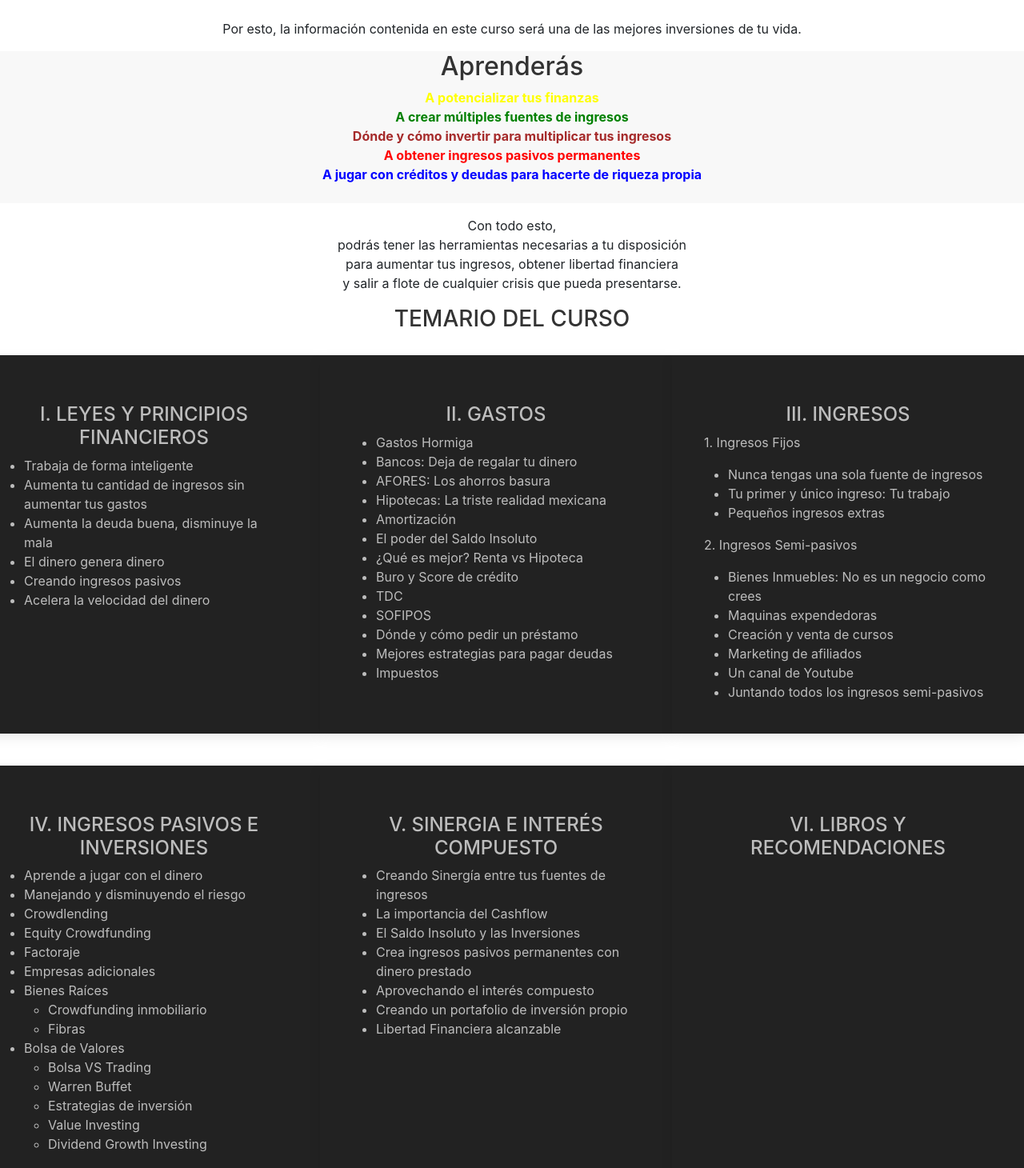
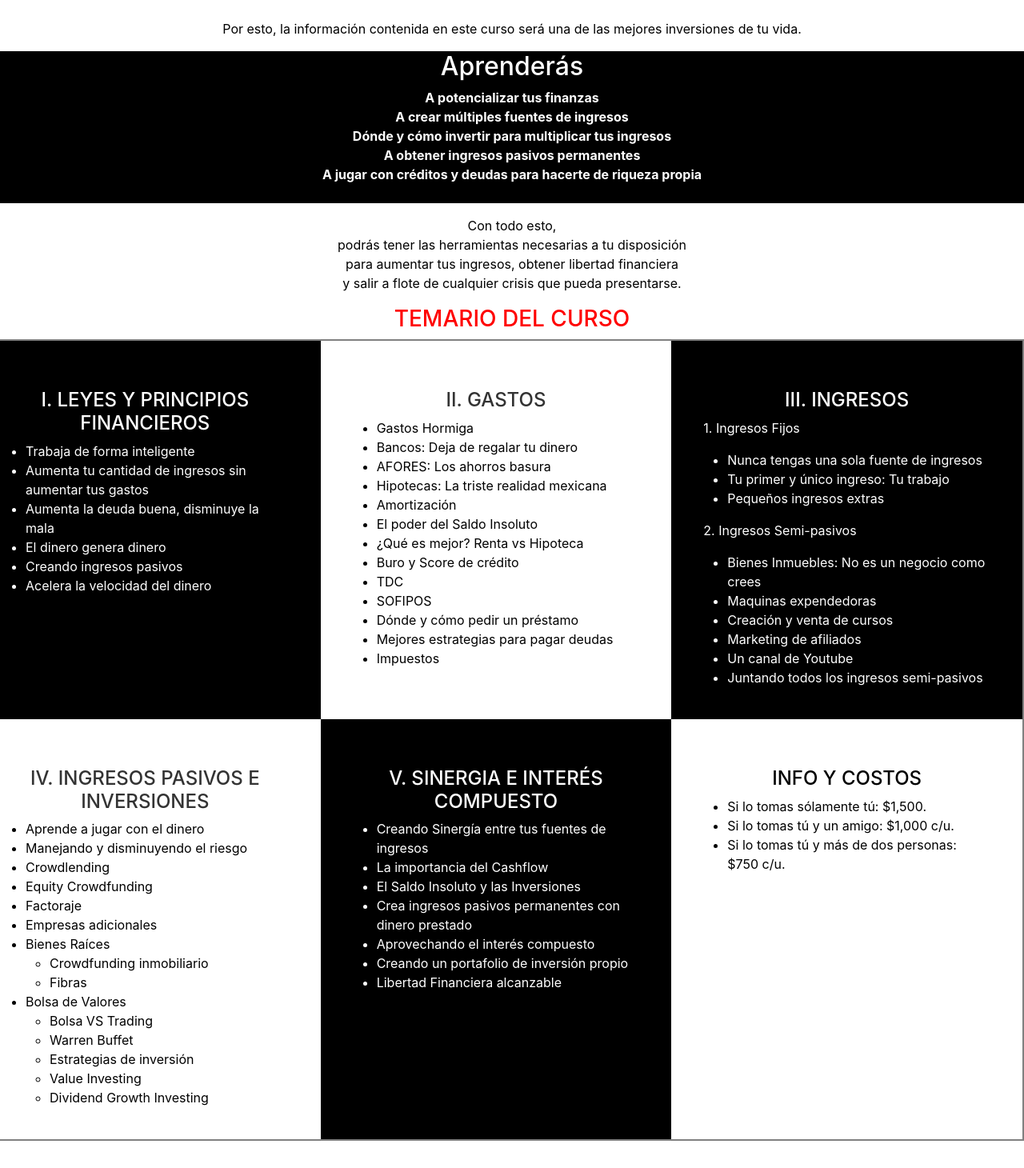
Before and after one commit to rod-amador/Proyecto3Front, a React (Create React App) app: page /cursos in a window 1280 px wide. Shown: the part 310-1770 px from the top of the page at 80% size. Built offline with nearby package versions, Linux system fonts and the light colour scheme.

Commit message:
funcionalidad del logout y lógica terminada

```diff
--- a/src/App.js
+++ b/src/App.js
@@ -3,30 +3,35 @@ import NavBar from './components/NavBar/Navbar';
 import Routes from './Routes';
 
 import AppContext from "./AppContext"
+import { logout } from "./services/authService";
+
 
 //clase para poder usar estados
 
 class App extends Component {
   state = { user: {} }
-
-  //actualizar al usuario
-  //exportaremos el state y la función que lo actualiza
   setUser = (user)=> this.setState( { user } )
 
+  logout = () => {
 
+    logout().then(() => {
+      localStorage.removeItem("user");
+      this.setState({ user: {} });
+    });
+  };
 
   render () {
 
-  const { state, setUser} = this
+  const { state, setUser, logout} = this
 
     return (
 
-      <AppContext.Provider value={  {state, setUser} }>
+      <AppContext.Provider value={  {state, setUser, logout} }>
 
-        <div>
-          <NavBar/>
-          <Routes/>
-        </div>
+            <div>
+              <NavBar/>
+              <Routes/>
+            </div>
 
       </AppContext.Provider>
   );
--- a/src/Routes.js
+++ b/src/Routes.js
@@ -5,20 +5,19 @@ import { Switch, Route } from "react-router-dom";
 // contenido de landing
 import AllHeader from "./components/Header/AllHeader"
 
-// registro y login
-//import Login from "./components/NavBar/Nav-Destinos/Login";
-import Login from "./components/Forms/Login"
-import FormikFormUser from "./components/Forms/Formik"
-
 // enlaces del navbar
 import Cursos from "./components/NavBar/Nav-Destinos/Cursos";
 import Enlaces from "./components/NavBar/Nav-Destinos/Enlaces";
 import Grupos from "./components/NavBar/Nav-Destinos/Grupos";
 
+// si está loggeado
 import Books from "./components/Books/Books";
 import Videos from "./components/Videos/Videos"
+//boton de logout
 
-//Aqui vienen todas las rutas que tenemos
+//No está loggeado
+import Login from "./components/Forms/Login"
+import SignupForm from "./components/Forms/SignupForm";
 
 const Routes = ()=> (
     <Switch>
@@ -27,8 +26,11 @@ const Routes = ()=> (
         <Route exact path= "/cursos"    component={Cursos}          />
         <Route exact path= "/enlaces"   component={Enlaces}         />
         <Route exact path= "/grupos"    component={Grupos}          />
+
+
         <Route exact path= "/login"     component={Login}           />
-        <Route exact path= "/signup"    component={FormikFormUser}  />
+        <Route exact path= "/signup"    component={SignupForm}      />
+
         <Route exact path= "/books"     component={Books}           />
         <Route exact path= "/videos"    component={Videos}          />
 
--- a/src/components/Forms/Formik.js
+++ b/src/components/Forms/SignupForm.js
@@ -28,7 +28,7 @@ const validationSchema = Yup.object().shape(  {
 
 ////////////FORMULARIO
 
-export default function FormikFormUser (){
+export default function SignupForm (){
 
     return (
     <div className="uk-text-center uk-padding">
--- a/src/components/NavBar/Nav-Destinos/Cursos.js
+++ b/src/components/NavBar/Nav-Destinos/Cursos.js
@@ -1,11 +1,13 @@
  import React, { Component } from "react";
+ import {themeWhite, themeBlack, themeRed} from "../../../themes"
 
 class Cursos extends Component {
 
     render() {
       return (
 
-        <div className="uk-align-center uk-text-justified">
+        <div    style={themeWhite}
+                className="uk-align-center uk-text-justified">
 
             <h1 className="uk-text-center">INSCRÍBETE AL CURSO DE FINANZAS Y LIBERTAD FINANCIERA</h1>
 
@@ -22,15 +24,17 @@ class Cursos extends Component {
 
               <section className="uk-background-muted uk-text-center">
 
-                    <h2>Aprenderás </h2>
-                    <ul className="uk-list uk-list-collapse ">
-                        <li style={{color:"yellow"}}> <strong>    A potencializar tus finanzas                                 </strong>   </li>
-                        <li style={{color:"green" }}> <strong>    A crear múltiples fuentes de ingresos                        </strong>   </li>
-                        <li style={{color:"brown" }}> <strong>    Dónde y cómo invertir para multiplicar tus ingresos          </strong>   </li>
-                        <li style={{color:"red"   }}> <strong>    A obtener ingresos pasivos permanentes                       </strong>   </li>
-                        <li style={{color:"blue"  }}> <strong>    A jugar con créditos y deudas para hacerte de riqueza propia </strong>   </li> <br/>
+                <div style={themeBlack}>
+                      <h2 style={{color:"white"}}>Aprenderás </h2>
+
+                      <ul className="uk-list uk-list-collapse" >
+                          <li style={{color:"" }}> <strong>    A potencializar tus finanzas                                 </strong>   </li>
+                          <li style={{color:"" }}> <strong>    A crear múltiples fuentes de ingresos                        </strong>   </li>
+                          <li style={{color:"" }}> <strong>    Dónde y cómo invertir para multiplicar tus ingresos          </strong>   </li>
+                          <li style={{color:"" }}> <strong>    A obtener ingresos pasivos permanentes                       </strong>   </li>
+                          <li style={{color:"" }}> <strong>    A jugar con créditos y deudas para hacerte de riqueza propia </strong>   </li> <br/>
                       </ul>
-
+                </div>
               </section>
 
             <p className="uk-text-center">
@@ -40,12 +44,16 @@ class Cursos extends Component {
                 y salir a flote de cualquier crisis que pueda presentarse.
             </p>
 
+            <h3 className="uk-text-center" style={themeRed}>TEMARIO DEL CURSO</h3>
+        <div style={{border: "solid 2px grey"}}>
 
-            <h3 className="uk-text-center ">TEMARIO DEL CURSO</h3>
+
                   <section className="uk-grid">
 
-                      <article className="uk-width-1-3@m uk-card uk-card-secondary uk-margin-top uk-margin-bottom uk-padding">
-                      <h4 className="uk-text-center uk-margin-top">I. LEYES Y PRINCIPIOS FINANCIEROS</h4>
+                      <article  style={themeBlack}
+                                className="uk-width-1-3@m uk-padding">
+
+                                <h4 className="uk-text-center uk-margin-top" style={{color:"white"}}>I. LEYES Y PRINCIPIOS FINANCIEROS</h4>
                                   <ul>
                                       <li>  Trabaja de forma inteligente                            </li>
                                       <li>  Aumenta tu cantidad de ingresos sin aumentar tus gastos </li>
@@ -56,7 +64,9 @@ class Cursos extends Component {
                                   </ul>
                       </article>
 
-                      <article className="uk-width-1-3@m uk-card uk-card-secondary uk-margin-top uk-margin-bottom uk-padding">
+                      <article  style={themeWhite}
+                                className=" uk-width-1-3@m uk-padding">
+
                                 <h4 className="uk-margin-top uk-text-center">II. GASTOS</h4>
                                   <ul>
                                       <li> Gastos Hormiga                           </li>
@@ -75,8 +85,10 @@ class Cursos extends Component {
                                   </ul>
                                   </article>
 
-                      <article className="uk-width-1-3@m uk-card uk-card-secondary uk-margin-top uk-margin-bottom uk-padding">
-                      <h4 className="uk-margin-top uk-text-center">III. INGRESOS</h4>
+                      <article  style={themeBlack}
+                                className="uk-width-1-3@m uk-padding">
+
+                                <h4 className="uk-margin-top uk-text-center" style={{color:"white"}}>III. INGRESOS</h4>
 
                                   <p> 1. Ingresos Fijos         </p>
                                       <ul>
@@ -96,7 +108,8 @@ class Cursos extends Component {
                                     </ul>
                       </article>
 
-                      <article className="uk-width-1-3@m uk-card uk-card-secondary uk-margin-top uk-margin-bottom uk-padding">
+                      <article  style={themeWhite}
+                                className="uk-width-1-3@m uk-padding">
                       <h4 className="uk-text-center uk-margin-top">  IV. INGRESOS PASIVOS E INVERSIONES </h4>
                         <ul>
                           <li>  Aprende a jugar con el dinero       </li>
@@ -122,8 +135,9 @@ class Cursos extends Component {
                         </ul>
                       </article>
 
-                      <article className="uk-width-1-3@m uk-card uk-card-secondary uk-margin-top uk-margin-bottom uk-padding">
-                        <h4 className="uk-text-center uk-margin-top"> V. SINERGIA E INTERÉS COMPUESTO </h4>
+                      <article  style={themeBlack}
+                                className="uk-width-1-3@m uk-padding">
+                        <h4 className="uk-text-center uk-margin-top" style={{color:"white"}}> V. SINERGIA E INTERÉS COMPUESTO </h4>
                           <ul>
                             <li>  Creando Sinergía entre tus fuentes de ingresos         </li>
                             <li>  La importancia del Cashflow                            </li>
@@ -135,12 +149,20 @@ class Cursos extends Component {
                           </ul>
                       </article>
 
-                      <article className="uk-width-1-3@m uk-card uk-card-secondary uk-margin-top uk-margin-bottom uk-padding">
-                        <h4 className="uk-margin-top uk-text-center"> VI. LIBROS Y RECOMENDACIONES</h4>
+
+
+                      <article  style={themeWhite}
+                                className="uk-width-1-3@m uk-padding">
+                        <h4 className="uk-text-center uk-margin-top" style={{color:"black"}}> INFO Y COSTOS </h4>
+                          <ul>
+                            <li>  Si lo tomas sólamente tú: $1,500.           </li>
+                            <li>  Si lo tomas tú y un amigo: $1,000 c/u.          </li>
+                            <li>  Si lo tomas tú y más de dos personas: $750 c/u. </li>
+                          </ul>
                       </article>
 
                     </section>
-
+        </div>
 
         </div>
 
--- a/src/components/NavBar/Navbar.js
+++ b/src/components/NavBar/Navbar.js
@@ -1,6 +1,7 @@
 import React from "react"
 import { Link } from "react-router-dom";
 import AppContext from "../../AppContext"
+
 
 
 export default function NavBar () {
@@ -9,8 +10,9 @@ export default function NavBar () {
 
 <AppContext.Consumer>
         { (value) => {
-            console.log(value)
+
             const {user} = value.state
+            const { logout } = value;
 
             return (
                 <nav className="uk-navbar uk-navbar-container">
@@ -26,16 +28,17 @@ export default function NavBar () {
 
                 <section className="uk-navbar-right">
                     <ul className="uk-navbar-nav">
-                        <li>      <Link to={"/videos"}  >    Videos             </Link></li>
-                        <li>      <Link to={"/books"}   >    Libros             </Link></li>
-                        <li>      <Link to={"/login"}   >    Login              </Link></li>
-                        <li>      <Link to={"/signup"}  >    Signup             </Link></li>
-
 
                         {user.email ?
-                            <div>Usuario conectado</div> :
-                            <div>No funciono</div>}
-
+                            <React.Fragment>
+                                <li>      <Link to={"/books"}    >   Libros             </Link></li>
+                                <li>      <Link to={"/videos"}   >   Videos             </Link></li>
+                                <li>      <Link to={""} onClick={logout}   >   Logout             </Link></li>
+                             </React.Fragment>
+                             :
+                            <React.Fragment>
+                             <li>      <Link to={"/login"}   >    Login / Signup             </Link></li>
+                             </React.Fragment>}
                     </ul>
                 </section>
             </nav>
--- /dev/null
+++ b/src/themes.js
@@ -0,0 +1,13 @@
+export const themeBlack = {
+    backgroundColor: "black",
+    color: "white"
+}
+
+export const themeWhite = {
+    backgroundColor: "white",
+    color: "black"
+}
+
+export const themeRed = {
+    color: "red"
+}
```
Also changed, not shown: src/components/NavBar/Nav-Destinos/Grupos.js (+52 -52 lines). Lines whose indentation alone changed are shown as unchanged.
